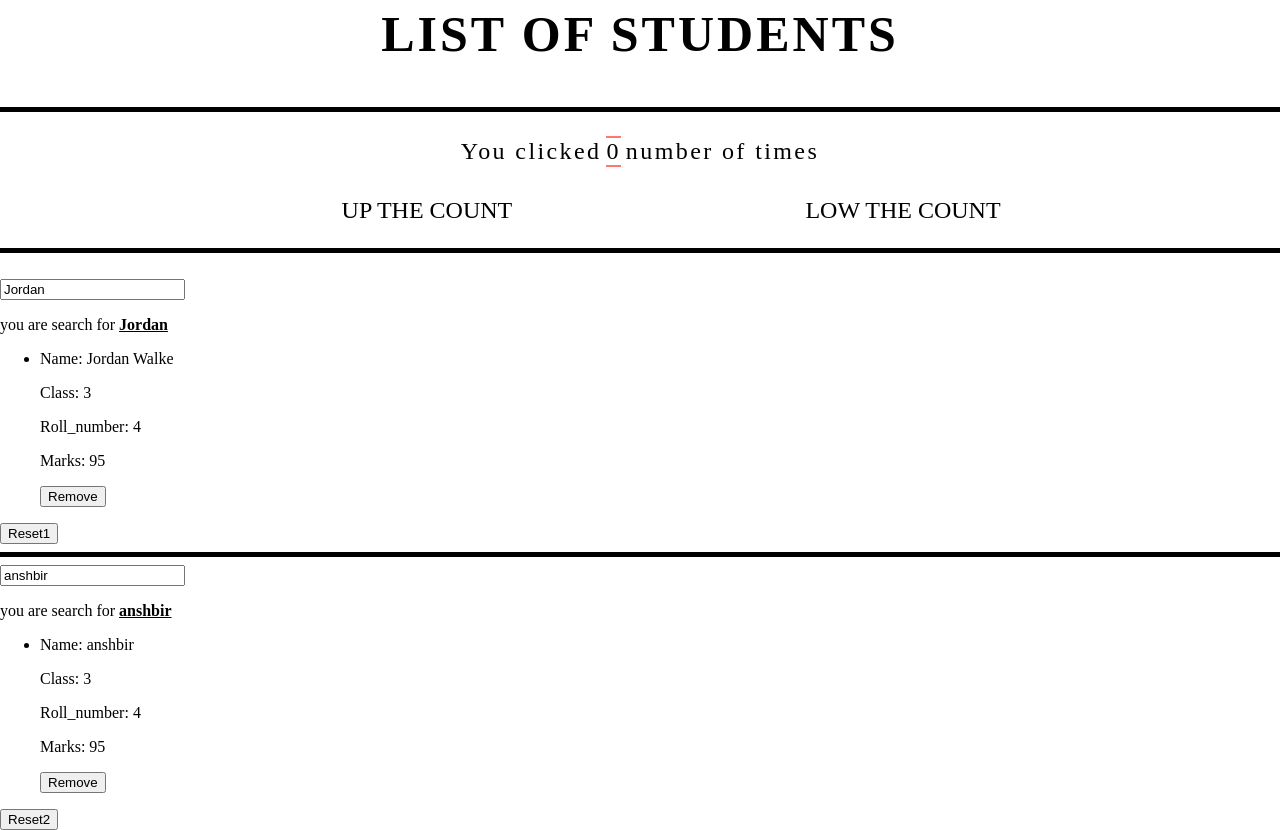
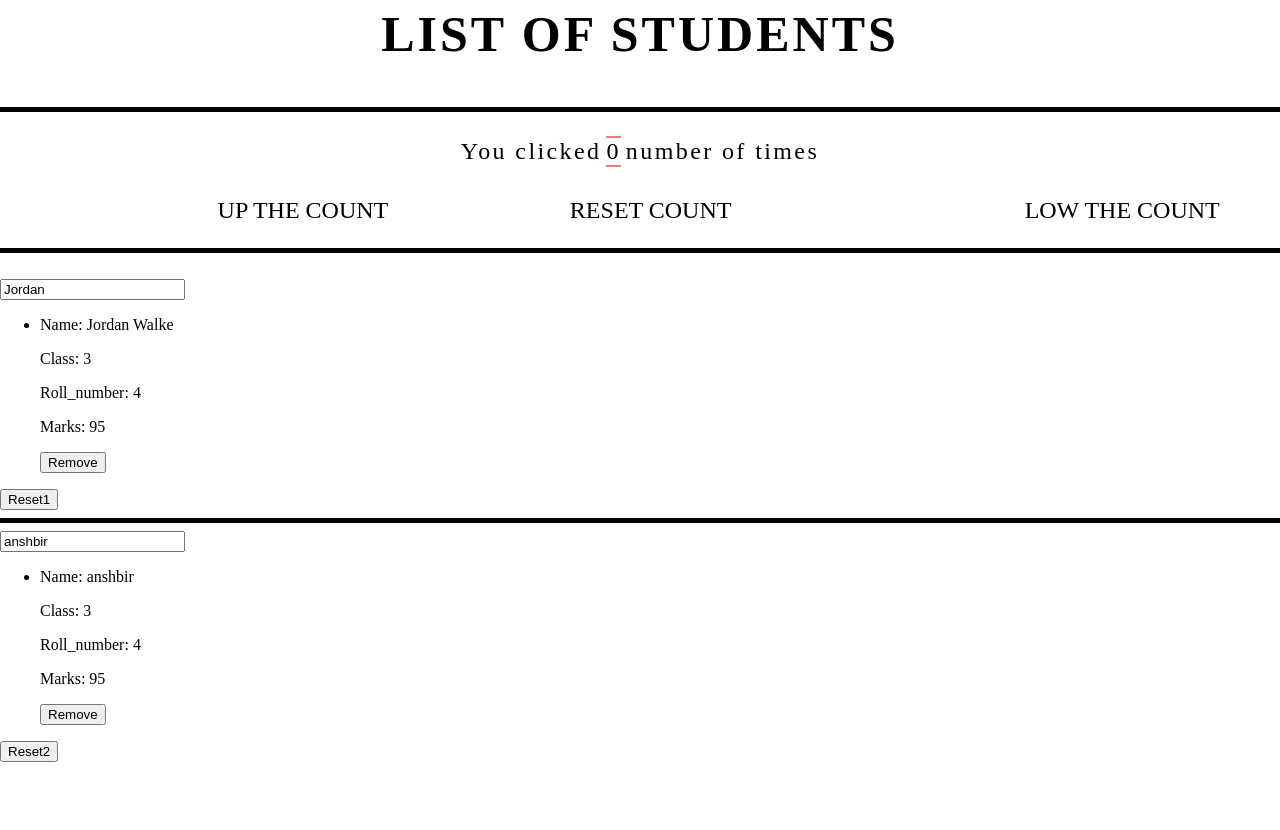
Before and after one commit to mridulgain/hacker-stories, a React (Create React App) app: page / in a window 1280 px wide. After the commit the page ends 800 px from the top, so only its background shows below. Built offline with nearby package versions, Linux system fonts and the light colour scheme; a web font is replaced by a local one.

Commit message:
changing the input

```diff
--- a/src/App.css
+++ b/src/App.css
@@ -27,7 +27,8 @@
   display: inline-block;
 }
 .count li:first-child{
-  margin-left: 24%;
+  margin-left: 14%;
+  margin-right: 14%;
 }
 
 .count li:last-child{
--- a/src/App.js
+++ b/src/App.js
@@ -88,21 +88,21 @@ const App = () => {
   let [current_list2, update_list2] = React.useState(list2)
 
 
-  const [search, set_search] = React.useState(
+  const [searchTerm, set_search] = React.useState(
     localStorage.getItem('search') || 'Jordan'
   )
 
-  const [search2, set_search2] = React.useState(
+  const [searchTerm2, set_search2] = React.useState(
     localStorage.getItem('search2') || 'anshbir'
   )
 
   React.useEffect(() => {
-    localStorage.setItem('search', search)
-  }, [search])
+    localStorage.setItem('search', searchTerm)
+  }, [searchTerm])
 
   React.useEffect(() => {
-    localStorage.setItem('search2', search2)
-  }, [search2])
+    localStorage.setItem('search2', searchTerm2)
+  }, [searchTerm2])
 
   const handleSearch = (event) => {
     set_search(event.target.value)
@@ -113,11 +113,11 @@ const App = () => {
   }
 
   current_list = current_list.filter(student =>
-    student.name.toLowerCase().includes(search.toLowerCase())
+    student.name.toLowerCase().includes(searchTerm.toLowerCase())
   );
 
   current_list2 = current_list2.filter(student =>
-    student.name.toLowerCase().includes(search2.toLowerCase())
+    student.name.toLowerCase().includes(searchTerm2.toLowerCase())
   );
 
   const resetList = (list, reset_func) => {
@@ -146,11 +146,19 @@ const App = () => {
       <Count />
       <br/>
       <div>
-        <Search search={search} onSearch={handleSearch} />
+        <MyInput
+          id="search"
+          search={searchTerm}
+          onSearch={handleSearch}
+        />
         <Student onRemove={(event) => deleteStudent(event.target.value, current_list, update_list) } list={current_list}/>
         <button type='button' onClick={() => resetList(list, update_list)}>Reset1</button>
         <hr />
-        <Search search={search2} onSearch={handleSearch2} />
+        <MyInput
+          id="search"
+          search={searchTerm2}
+          onSearch={handleSearch2}
+        />
         <Student onRemove={(event) => deleteStudent(event.target.value, current_list2, update_list2) } list={current_list2}/>
         <button type='button' onClick={() => resetList(list2, update_list2)}>Reset2</button>
       </div>
@@ -167,11 +175,14 @@ const Count = () => {
       <p className='count-para'>You clicked <span className='para-span'>{count}</span> number of times</p>
       <div>
         <ul className='count'>
-          <li>
-            <a onClick={ () => set_count(count+1)}>up the count</a>
+        <li>
+            <a onClick={ () => set_count(count+1)}>Up the count</a>
           </li>
           <li>
-            <a onClick={ () => set_count(count-1)}>low the count</a>
+            <a onClick={ () => set_count(0)}>Reset count</a>
+          </li>
+          <li>
+            <a onClick={ () => set_count(count-1)}>Low the count</a>
           </li>
         </ul>
       </div>
@@ -180,10 +191,12 @@ const Count = () => {
   )
 }
 
-const Search = ({ search, onSearch }) =>(
+const MyInput = ({ id, search, onSearch }) =>(
   <>
-    <input type="text" onChange={onSearch} value={search}></input>
-    <p>you are search for <strong><u>{search}</u></strong></p>
+    <input id={id}
+     type="text"
+     value={search}
+     onChange={onSearch} />
   </>
 )
 
```
